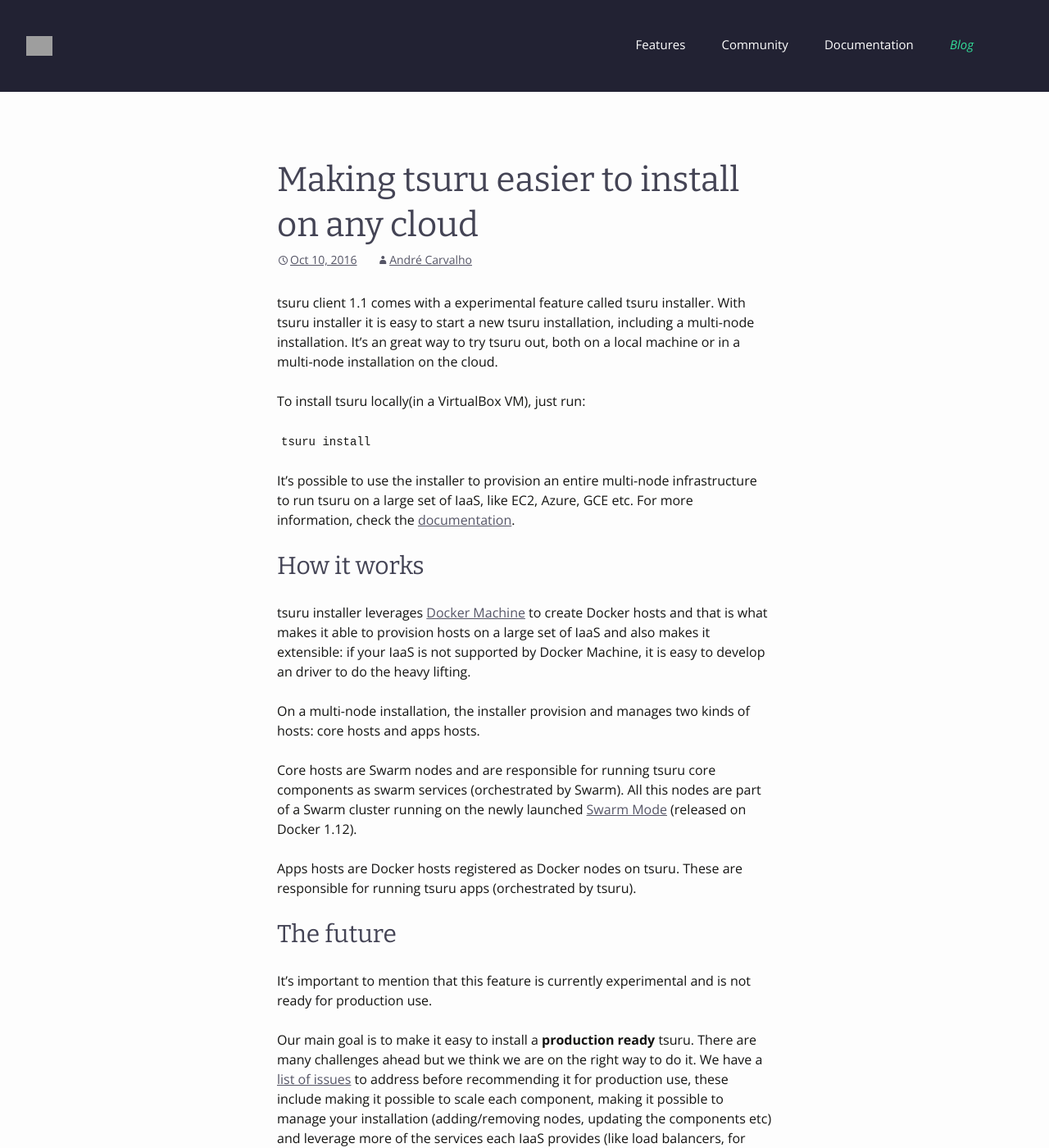
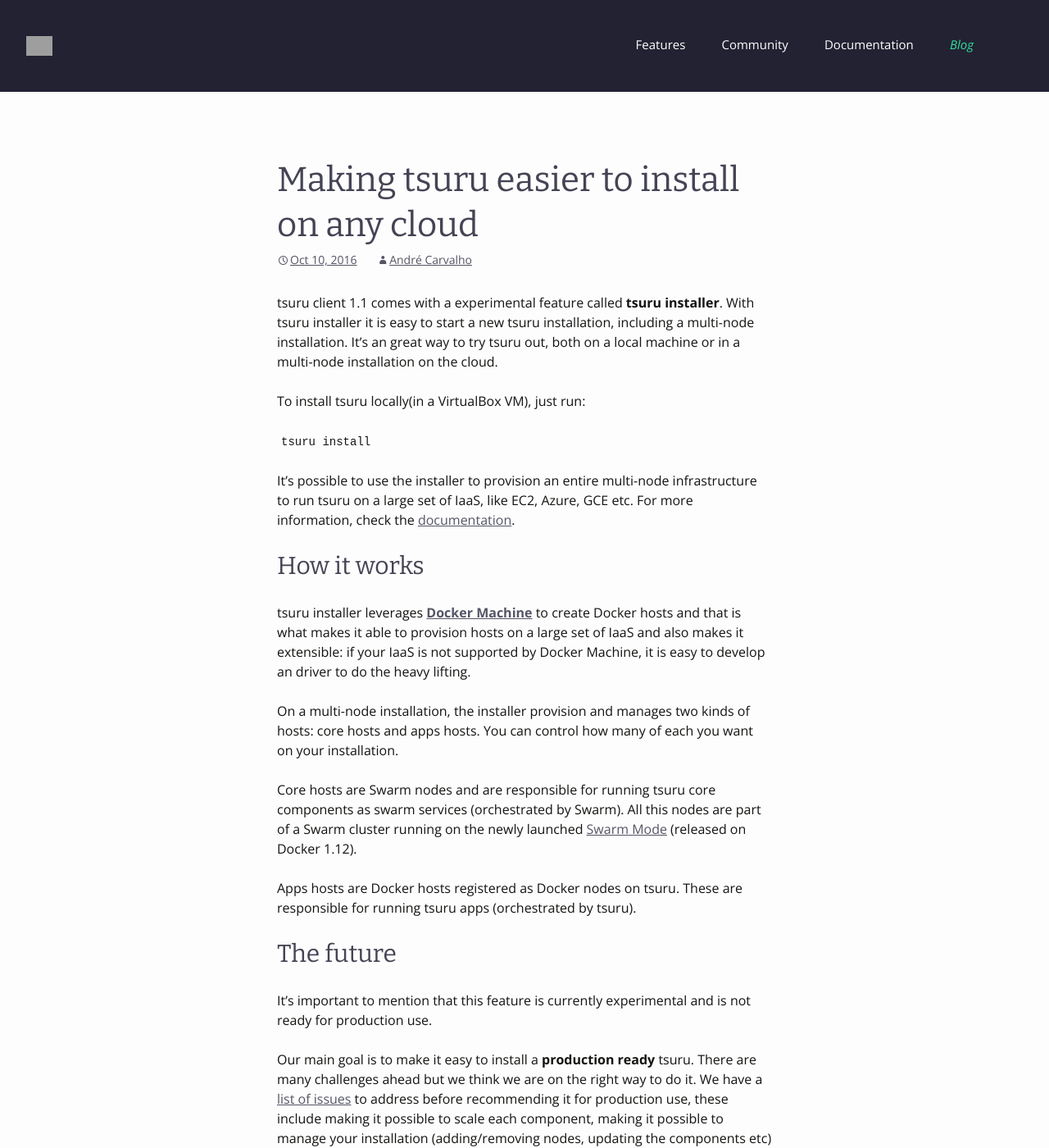
Before and after one commit to tsuru/tsuru.github.io, a Jekyll site: the page built from _posts/2016-10-10-making-tsuru-easier-to-install.md, in a window 1280 px wide and 1400 px high. Shown: the whole window at 82% size. Built offline with Jekyll 4.4.1, drawn with Linux system fonts in a browser that asks for light colours; nearby versions of some CDN libraries; comment, search, counter and statistics services are not loaded; some of the changed text lies outside the part shown; grey boxes are pictures that could not be loaded.

Commit message:
minor adjustments

```diff
--- a/_posts/2016-10-10-making-tsuru-easier-to-install.md
+++ b/_posts/2016-10-10-making-tsuru-easier-to-install.md
@@ -17,7 +17,7 @@
 comments: []
 ---
 
-tsuru client 1.1 comes with a experimental feature called tsuru installer. With tsuru installer
+tsuru client 1.1 comes with a experimental feature called **tsuru installer**. With tsuru installer
 it is easy to start a new tsuru installation, including a multi-node installation. It's an great
 way to try tsuru out, both on a local machine or in a multi-node installation on the cloud.
 
@@ -31,9 +31,9 @@
 How it works
 ------------
 
-tsuru installer leverages [Docker Machine](https://docs.docker.com/machine/) to create Docker hosts and that is what makes it able to provision hosts on a large set of IaaS and also makes it extensible: if your IaaS is not supported by Docker Machine, it is easy to develop an driver to do the heavy lifting.
+tsuru installer leverages [**Docker Machine**](https://docs.docker.com/machine/) to create Docker hosts and that is what makes it able to provision hosts on a large set of IaaS and also makes it extensible: if your IaaS is not supported by Docker Machine, it is easy to develop an driver to do the heavy lifting.
 
-On a multi-node installation, the installer provision and manages two kinds of hosts: core hosts and apps hosts.
+On a multi-node installation, the installer provision and manages two kinds of hosts: core hosts and apps hosts. You can control how many of each you want on your installation.
 
 Core hosts are Swarm nodes and are responsible for running tsuru core components as swarm services (orchestrated by Swarm). All this nodes are part of a Swarm cluster running on the newly launched [Swarm Mode](https://docs.docker.com/engine/swarm/) (released on Docker 1.12).
 
@@ -44,6 +44,6 @@
 
 It's important to mention that this feature is currently experimental and is not ready for production use.
 
-Our main goal is to make it easy to install a **production ready** tsuru. There are many challenges ahead but we think we are on the right way to do it. We have a [list of issues](https://github.com/tsuru/tsuru/issues?q=is%3Aissue+is%3Aopen+label%3Ainstaller) to address before recommending it for production use, these include making it possible to scale each component, making it possible to manage your installation (adding/removing nodes, updating the components etc) and leverage more of the services each IaaS provides (like load balancers, for example).
+Our main goal is to make it easy to install a **production ready** tsuru. There are many challenges ahead but we think we are on the right way to do it. We have a [list of issues](https://github.com/tsuru/tsuru/issues?q=is%3Aissue+is%3Aopen+label%3Ainstaller) to address before recommending it for production use, these include making it possible to scale each component, making it possible to manage your installation (adding/removing nodes, updating the components etc) and leverage more of the services each IaaS provides (like load balancers and object storages, for example).
 
 We are really looking forward to have feedback on the installer, don't hesitate to talk to us on [Gitter](https://gitter.im/tsuru/tsuru) or by filling an [issue on github](https://github.com/tsuru/tsuru/issues).
```
